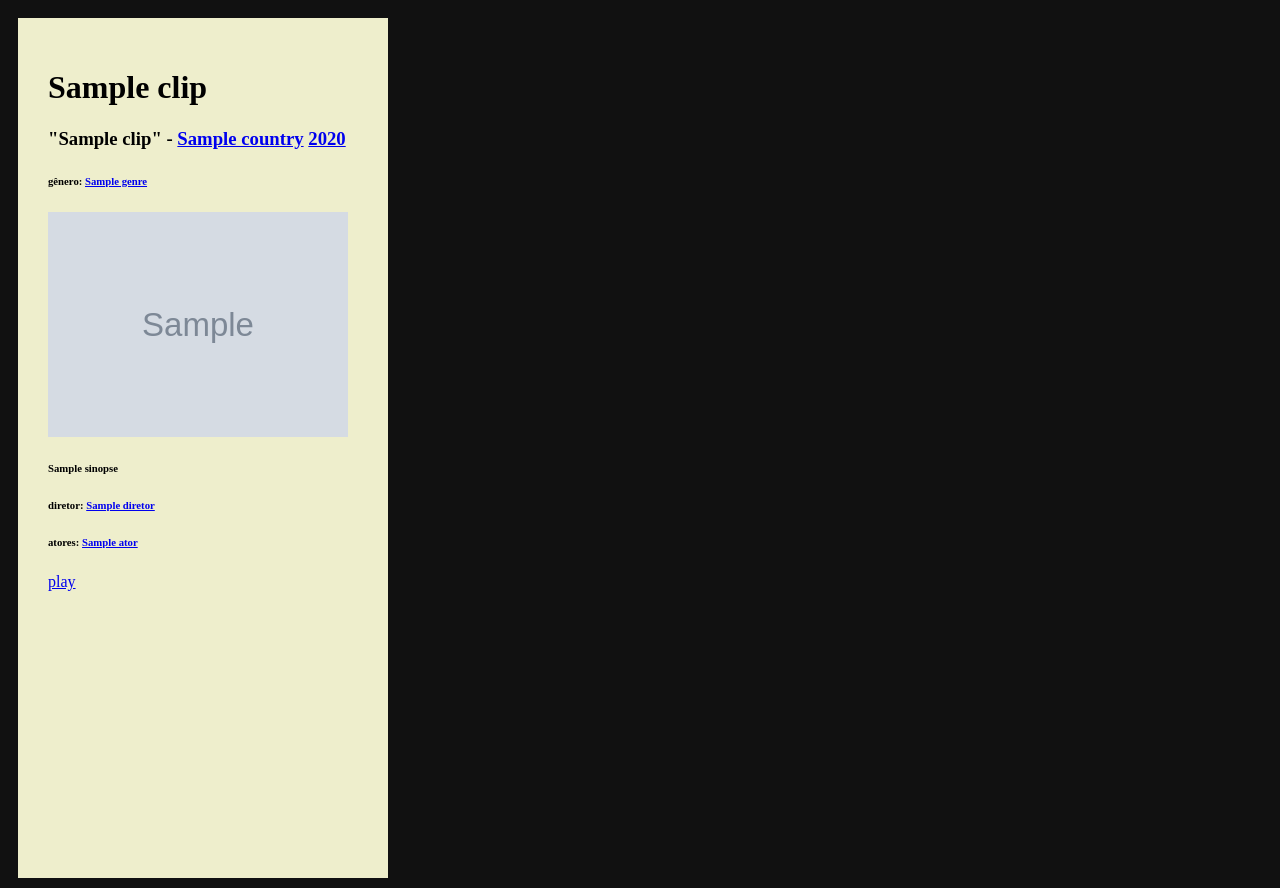
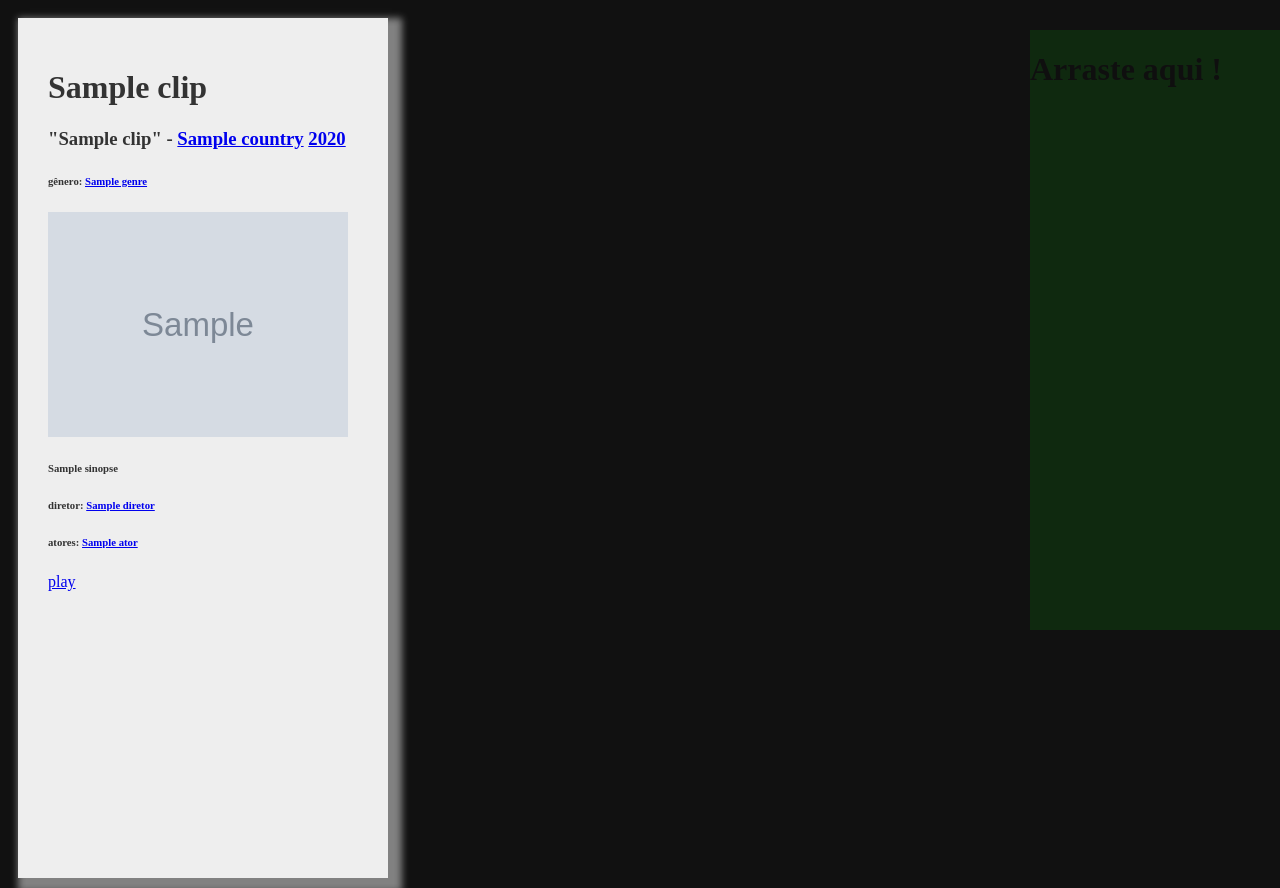
Before and after one commit to hacklabr/cabine_cinema, a Python web app: template django/cabine/templates/index.html in a window 1280 px wide. Run offline with Jinja, Linux system fonts and the light colour scheme; the template is opened without the code that fills it: most values are stand-ins (such as "Sample title", 1, 10 or a date in 2020); grey boxes marked "Sample" are stand-in pictures; some libraries are stand-ins or nearby versions.

Commit message:
ao arrastar div para a área de arrasto ele reconhece qual obj foi arrastado

```diff
--- a/django/cabine/templates/index.html
+++ b/django/cabine/templates/index.html
@@ -5,7 +5,8 @@
     			background: #111111;
     		}
     		.clip-box {
-    			background: #eeeecc;
+    			background: #eeeeee;
+    			color: #333333;
     			width: 310px;
     			height: 800px;
     			float: left;
@@ -14,10 +15,23 @@
     			margin-right: 10px;
     			margin-bottom: 10px;
     			margin-top: 10px;
+    			box-shadow: 7px 7px 7px 7px #818181;
     		}
+    		.drop-area {
+    			background: #00ff00;
+    			width: 250px;
+    			height: 600px;
+    			top: 30px;
+    			right: 0px;
+				position: fixed;
+				opacity: 0.1;
+
+    		}
+
 
     	</style>
         <script src='/static/js/jquery-1.7.1.min.js'></script>
+        <script src='http://code.jquery.com/ui/1.8.18/jquery-ui.min.js'></script>
         <script>
         $(document).ready(function() {
             $("[id*=clip-]").each(function() {
@@ -27,10 +41,17 @@
                     });
                 });
             });
+            $("[id*=clip-]").draggable({containment: 'parent', opacity: 0.7, helper: "clone"});
+            $("#droparea").droppable({drop: function(event, ui){
+            	alert(ui.draggable.attr('id'));
+            	}})
         });
         </script>
     </head>
     <body>
+    	<div id="droparea" class="drop-area">
+        		<h1>Arraste aqui !</h1>
+        </div>
         {% for clip in clips %}
         	<div id="clip-{{clip.id}}" class="clip-box">
         		<h1>{{clip.name}}</h1>
@@ -62,5 +83,6 @@
         		<a href='#' id='clip-{{clip.id}}' >play</a>
         	</div>
         {% endfor %}
+
     </body>
 </html>
```
